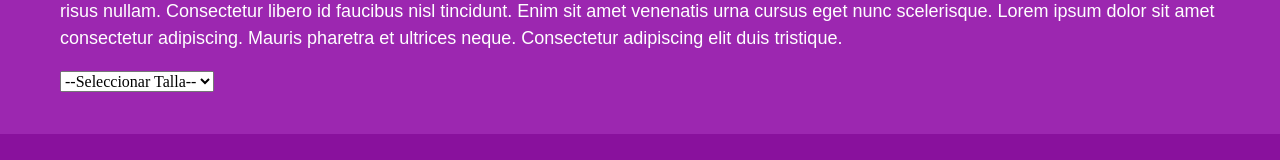
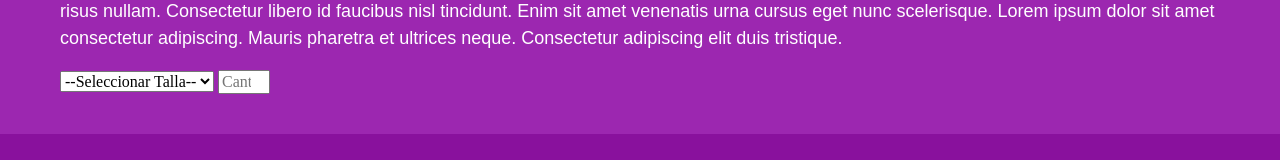
Before and after one commit to marnezcam/frontend_store, a plain HTML site: page producto.html in a window 1280 px wide. Shown: the part 758-918 px from the top of the page. Drawn offline with Linux system fonts and the light colour scheme.

Commit message:
Actualizacion del producto

```diff
--- a/producto.html
+++ b/producto.html
@@ -39,6 +39,7 @@
                 <option value="Mediana">Mediana</option>
                 <option value="Chica">Grande</option>
             </select>
+            <input type="number" name="cantidad" placeholder="Cantidad" id="  " min="1" max="5">
         </form>
     </div>
       </div>
```
Also changed, not shown: index.html (+4 -0 lines).
